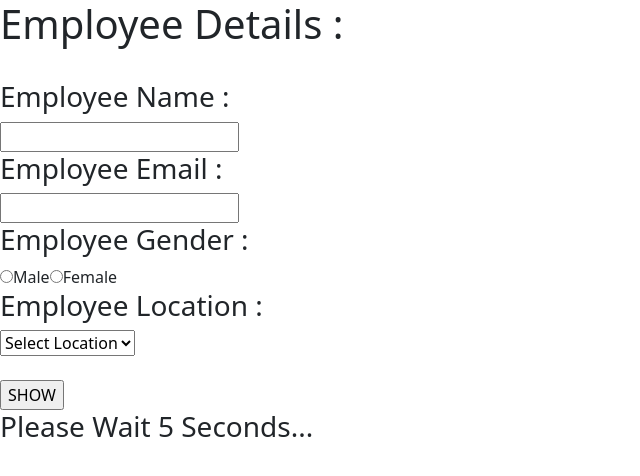
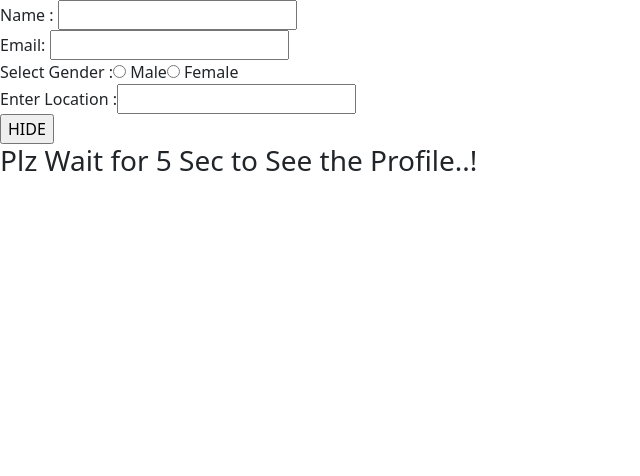
Before and after one commit to nilaybasak111/EjobIndia-Practice, a React (Vite) app in the folder React/React Examples/: page / in a window 1280 px wide. Both pictures are taken after a click on the button "SHOW". Shown: the top 476 px of the page, without its empty margins (0-640 px from the left). Built offline with nearby package versions, Linux system fonts and the light colour scheme.

Commit message:
Added 10 August React Homework Another Version

```diff
--- a/React/React Examples/src/App.tsx
+++ b/React/React Examples/src/App.tsx
@@ -21,6 +21,7 @@ import AUG9ItemsHW1 from "./components/9AUG_ Items _HW1";
 import AUG10LifecycleEx1 from "./components/10AUG_ Lifecycle _ex1";
 import AUG10LifecycleEx2 from "./components/10AUG_ Lifecycle _ex2";
 import AUG10EmpDetails from "./components/10AUG_ EmpDetails _HW1";
+import AUG10EmpDetails2 from "./components/10AUG_ EmpDetails _HW2";
 
 function App() {
   return (
@@ -46,8 +47,9 @@ function App() {
       <AUG9FunctionPassingParentEx2 />
       <AUG9ItemsHW1 />
       <AUG10LifecycleEx1 />
-      <AUG10LifecycleEx2 /> */}
-      <AUG10EmpDetails />
+      <AUG10LifecycleEx2 />
+      <AUG10EmpDetails /> */}
+      <AUG10EmpDetails2 />
     </>
   );
 }
--- /dev/null
+++ b/React/React Examples/src/components/10AUG_ EmpDetails _HW2.tsx
@@ -0,0 +1,86 @@
+import React, { Component } from "react";
+import AUG10EmpProfile2 from "./10AUG_ Profile _HW2";
+interface AUG10EmpDetails2Type {
+  nm: string;
+  em: string;
+  gen: string;
+  loc: string;
+  flag: boolean;
+}
+
+export default class AUG10EmpDetails2 extends Component {
+  state: AUG10EmpDetails2Type = {
+    nm: "",
+    em: "",
+    gen: "",
+    loc: "",
+    flag: false,
+  };
+
+  valupdate = (e: React.ChangeEvent<HTMLInputElement | HTMLSelectElement>) => {
+    const { name, value } = e.target;
+    this.setState({ [name]: [value] });
+  };
+
+  render() {
+    return (
+      <>
+        Name :{" "}
+        <input
+          type="text"
+          name="nm"
+          onChange={this.valupdate}
+          value={this.state.nm}
+        />
+        <br></br>
+        Email:{" "}
+        <input
+          type="email"
+          name="em"
+          onChange={this.valupdate}
+          value={this.state.em}
+        />
+        <br></br>
+        Select Gender :
+        <input
+          type="radio"
+          name="gen"
+          value="male"
+          onChange={this.valupdate}
+        />{" "}
+        Male
+        <input
+          type="radio"
+          name="gen"
+          value="female"
+          onChange={this.valupdate}
+        />{" "}
+        Female
+        <br></br>
+        Enter Location :
+        <input
+          type="text"
+          name="loc"
+          onChange={this.valupdate}
+          value={this.state.loc}
+        />
+        <br></br>
+        <input
+          type="button"
+          value={this.state.flag ? "HIDE" : "SHOW"}
+          onClick={() => {
+            this.setState({ flag: !this.state.flag });
+          }}
+        />
+        {this.state.flag ? (
+          <AUG10EmpProfile2
+            n={this.state.nm}
+            e={this.state.em}
+            g={this.state.gen}
+            l={this.state.loc}
+          />
+        ) : null}
+      </>
+    );
+  }
+}
--- /dev/null
+++ b/React/React Examples/src/components/10AUG_ Profile _HW2.tsx
@@ -0,0 +1,68 @@
+import React, { Component } from "react";
+
+interface AUG10Profile2PropsType {
+  n: string;
+  e: string;
+  g: string;
+  l: string;
+}
+
+interface AUG10Profile2Type {
+  msg: React.ReactNode;
+}
+
+export default class AUG10EmpProfile2 extends Component<
+  AUG10Profile2PropsType,
+  AUG10Profile2Type
+> {
+  constructor(props: AUG10Profile2PropsType) {
+    super(props);
+    this.state = { msg: "Plz Wait for 5 Sec to See the Profile..!" };
+  }
+
+  componentDidMount(): void {
+    setTimeout(() => {
+      let r = (
+        <ul>
+          <li>Name : {this.props.n}</li>
+          <li>Email: {this.props.e}</li>
+          <li>Gender: {this.props.g}</li>
+          <li>Location: {this.props.l}</li>
+        </ul>
+      );
+      this.setState({ msg: r });
+    }, 5000);
+  }
+
+  componentDidUpdate(): void {
+    setTimeout(() => {
+      let r = (
+        <ul>
+          <li>Name : {this.props.n}</li>
+          <li>Email: {this.props.e}</li>
+          <li>Gender: {this.props.g}</li>
+          <li>Location: {this.props.l}</li>
+        </ul>
+      );
+      this.setState({ msg: r });
+    }, 5000);
+  }
+
+  componentWillUnmount(): void {
+    console.log("Component will Unmount");
+    alert("Good Bye All Component is Getting Unloaded");
+  }
+
+  componentWillMount(): void {
+    console.log("Component will Mount");
+    alert("Welcome Component is Loading Now..!");
+  }
+
+  render() {
+    return (
+      <>
+        <h3>{this.state.msg}</h3>
+      </>
+    );
+  }
+}
```
